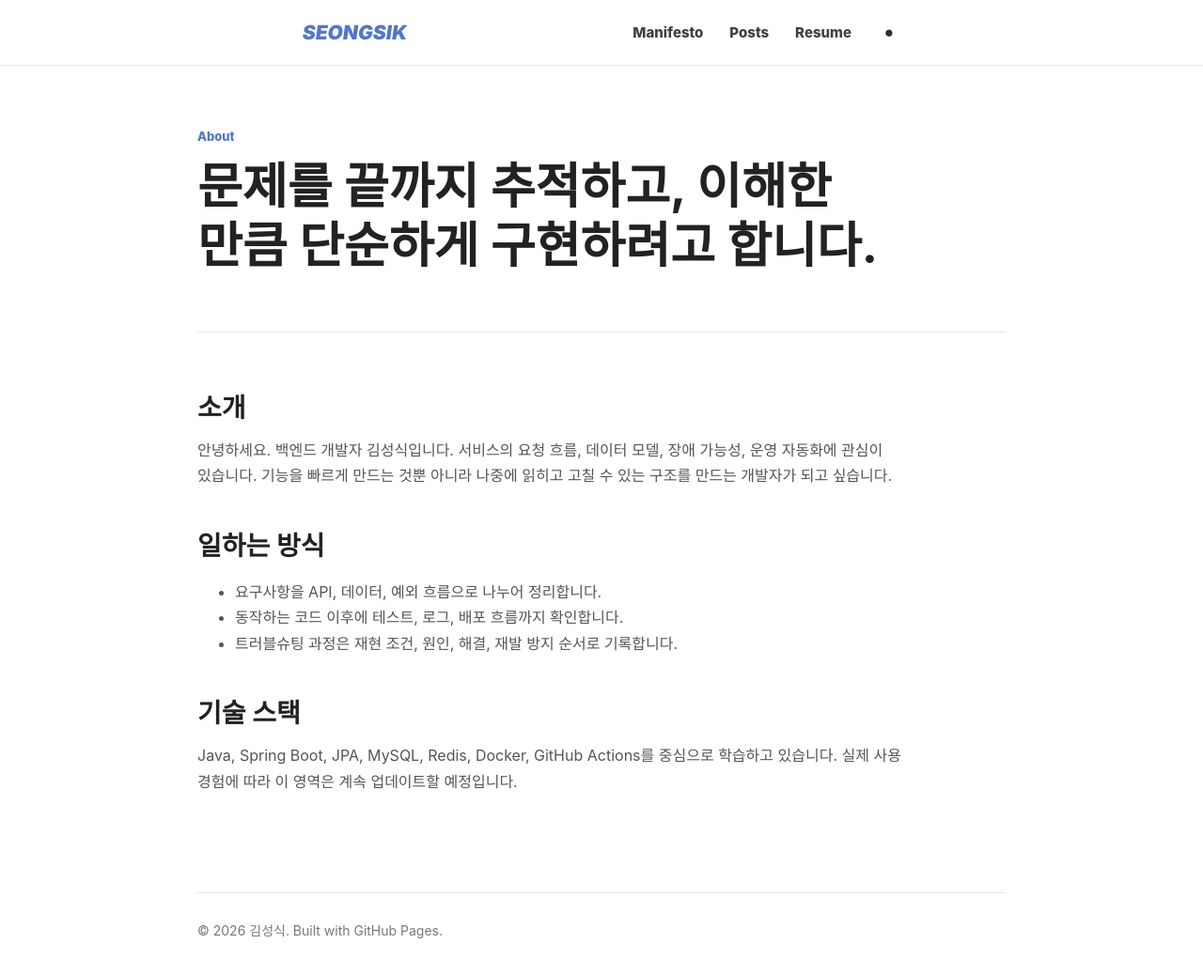
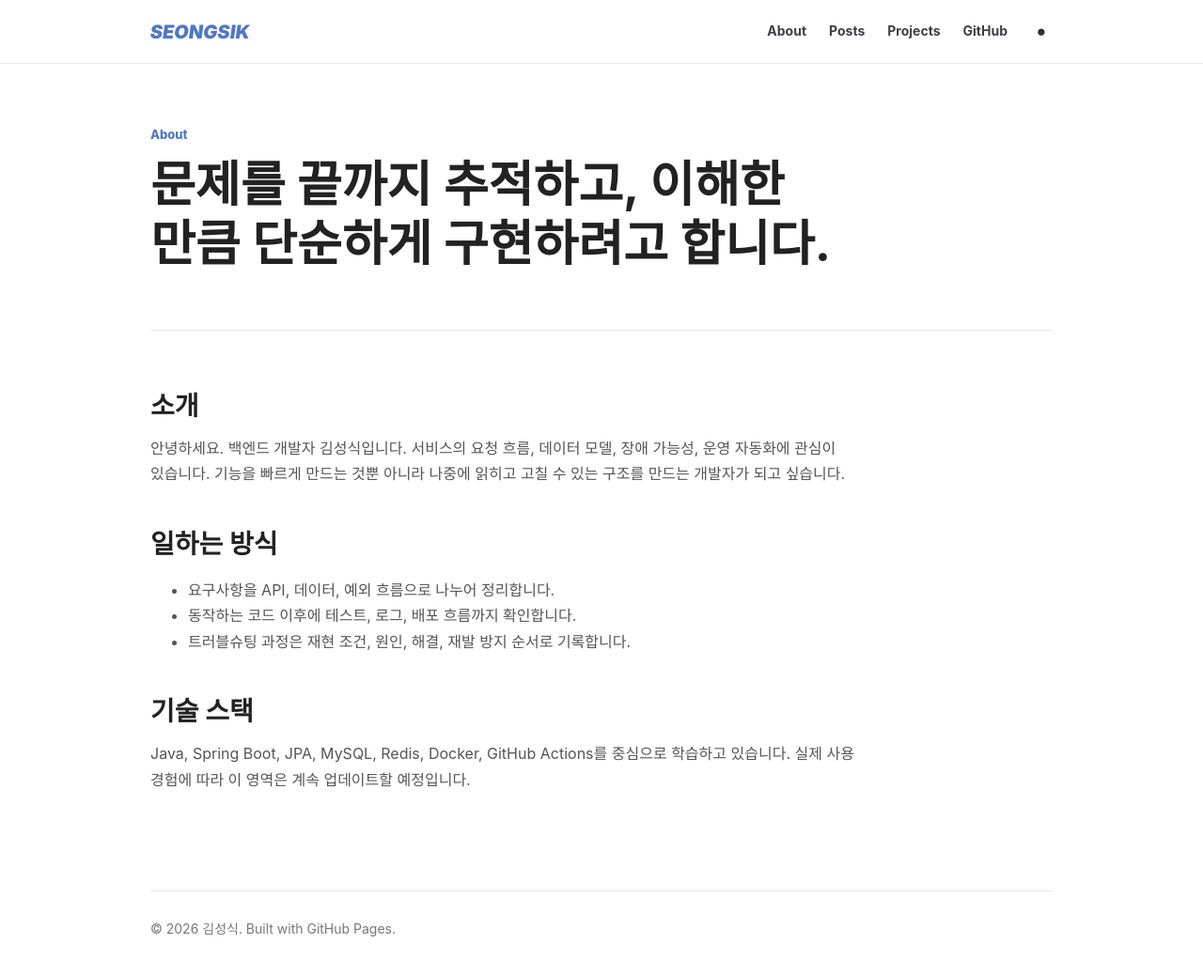
Before and after one commit to seongsik082/seongsik082.github.io, a Jekyll site: the page built from about.md, in a window 1280 px wide and 1045 px high. Shown: the top 1038 px of the window at 94% size. Built offline with Jekyll 4.4.1, drawn with Linux system fonts in a browser that asks for light colours; some web fonts are replaced.

Commit message:
Refine blog layout and typography

```diff
--- a/_includes/header.html
+++ b/_includes/header.html
@@ -1,9 +1,10 @@
 <header class="site-header">
   <a class="site-logo" href="{{ '/' | relative_url }}">SEONGSIK</a>
   <nav class="site-nav" aria-label="Main navigation">
-    <a href="{{ '/about/' | relative_url }}">Manifesto</a>
+    <a href="{{ '/about/' | relative_url }}">About</a>
     <a href="{{ '/posts/' | relative_url }}">Posts</a>
-    <a href="{{ '/projects/' | relative_url }}">Resume</a>
+    <a href="{{ '/projects/' | relative_url }}">Projects</a>
+    <a href="https://github.com/{{ site.author.github }}">GitHub</a>
     <button class="theme-toggle" type="button" aria-label="Toggle dark mode">●</button>
   </nav>
 </header>
--- a/assets/css/style.css
+++ b/assets/css/style.css
@@ -1,3 +1,5 @@
+@import url("https://cdn.jsdelivr.net/gh/orioncactus/pretendard/dist/web/static/pretendard.css");
+
 :root {
   --bg: #ffffff;
   --text: #222222;
@@ -33,7 +35,7 @@ body {
   margin: 0;
   background: var(--bg);
   color: var(--text);
-  font-family: -apple-system, BlinkMacSystemFont, "Segoe UI", "Noto Sans KR", "Apple SD Gothic Neo", sans-serif;
+  font-family: "Pretendard", -apple-system, BlinkMacSystemFont, "Segoe UI", "Noto Sans KR", "Apple SD Gothic Neo", sans-serif;
   line-height: 1.72;
 }
 
@@ -48,17 +50,17 @@ a:hover {
 
 .site-footer,
 .site-main {
-  width: min(860px, calc(100% - 40px));
+  width: min(960px, calc(100% - 40px));
   margin: 0 auto;
 }
 
 .site-header {
   display: flex;
   align-items: center;
-  justify-content: center;
-  gap: 240px;
-  min-height: 70px;
-  padding: 0 max(20px, calc((100vw - 860px) / 2));
+  justify-content: space-between;
+  gap: 32px;
+  min-height: 68px;
+  padding: 0 max(20px, calc((100vw - 960px) / 2));
   border-bottom: 1px solid var(--line);
   background: var(--header-bg);
   position: sticky;
@@ -69,8 +71,8 @@ a:hover {
 
 .site-logo {
   color: var(--accent);
-  font-size: 21px;
-  font-weight: 950;
+  font-size: 20px;
+  font-weight: 900;
   line-height: 1;
   letter-spacing: 0;
   text-transform: uppercase;
@@ -81,10 +83,10 @@ a:hover {
   display: flex;
   flex-wrap: wrap;
   align-items: center;
-  gap: 28px;
+  gap: 24px;
   color: #3f3f44;
-  font-size: 15px;
-  font-weight: 800;
+  font-size: 14px;
+  font-weight: 750;
 }
 
 :root.dark .site-nav {
@@ -147,8 +149,8 @@ h3 {
 
 .home-hero {
   width: 100vw;
-  min-height: 430px;
-  margin: -64px 0 64px calc(50% - 50vw);
+  min-height: 390px;
+  margin: -64px 0 58px calc(50% - 50vw);
   display: flex;
   align-items: center;
   background:
@@ -158,7 +160,7 @@ h3 {
 }
 
 .home-hero-inner {
-  width: min(860px, calc(100% - 40px));
+  width: min(960px, calc(100% - 40px));
   margin: 0 auto;
 }
 
@@ -167,49 +169,73 @@ h3 {
 }
 
 .home-hero h1 {
-  margin-bottom: 16px;
-  font-size: clamp(44px, 7vw, 76px);
-  font-weight: 950;
-  line-height: 1.1;
+  max-width: 760px;
+  margin-bottom: 18px;
+  font-size: clamp(38px, 5vw, 60px);
+  font-weight: 850;
+  line-height: 1.16;
   text-shadow: 0 4px 18px rgba(0, 0, 0, 0.34);
 }
 
 .home-hero p:last-child {
+  max-width: 680px;
   margin: 0;
   color: rgba(255, 255, 255, 0.92);
-  font-size: 21px;
-  font-weight: 750;
+  font-size: 18px;
+  font-weight: 600;
   text-shadow: 0 3px 14px rgba(0, 0, 0, 0.26);
 }
 
 .profile-intro {
   display: grid;
-  grid-template-columns: 112px 1fr;
-  gap: 34px;
+  grid-template-columns: 260px 1fr;
+  gap: 48px;
   align-items: start;
-  padding-bottom: 56px;
+  padding-bottom: 58px;
   border-bottom: 1px solid var(--line);
+}
+
+.profile-card {
+  display: grid;
+  gap: 8px;
+  align-content: start;
+  padding: 24px;
+  border: 1px solid var(--line);
+  border-radius: 8px;
+  background: linear-gradient(180deg, var(--soft), transparent);
 }
 
 .profile-mark {
   display: grid;
-  width: 112px;
-  height: 112px;
+  width: 72px;
+  height: 72px;
+  margin-bottom: 10px;
   place-items: center;
-  border-radius: 999px;
-  background: linear-gradient(135deg, var(--accent), #1d2f56);
+  border-radius: 18px;
+  background: var(--accent);
   color: #ffffff;
-  font-size: 54px;
-  font-weight: 950;
-  box-shadow: 0 18px 45px rgba(39, 66, 126, 0.22);
+  font-size: 38px;
+  font-weight: 900;
+  box-shadow: 0 14px 34px rgba(39, 66, 126, 0.18);
   transform: skew(-5deg);
+}
+
+.profile-card strong {
+  font-size: 22px;
+  line-height: 1.3;
+}
+
+.profile-card span,
+.profile-card a {
+  color: var(--muted);
+  font-size: 14px;
 }
 
 .profile-intro h2 {
   max-width: 720px;
   margin-bottom: 14px;
-  font-size: clamp(30px, 4vw, 44px);
-  font-weight: 900;
+  font-size: clamp(28px, 3.5vw, 40px);
+  font-weight: 850;
 }
 
 .profile-intro p {
@@ -279,8 +305,8 @@ h3 {
 
 .resume-preview {
   display: grid;
-  grid-template-columns: 260px 1fr;
-  gap: 34px;
+  grid-template-columns: 280px 1fr;
+  gap: 48px;
 }
 
 .resume-items {
@@ -698,7 +724,7 @@ section + section {
   }
 
   .home-hero {
-    min-height: 360px;
+    min-height: 340px;
     margin-top: -42px;
     margin-bottom: 46px;
   }
@@ -712,10 +738,14 @@ section + section {
     grid-template-columns: 40px 1fr;
   }
 
+  .profile-card {
+    padding: 20px;
+  }
+
   .profile-mark {
-    width: 88px;
-    height: 88px;
-    font-size: 42px;
+    width: 64px;
+    height: 64px;
+    font-size: 34px;
   }
 
   .posts-hero {
```
Also changed, not shown: index.md (+22 -17 lines).
